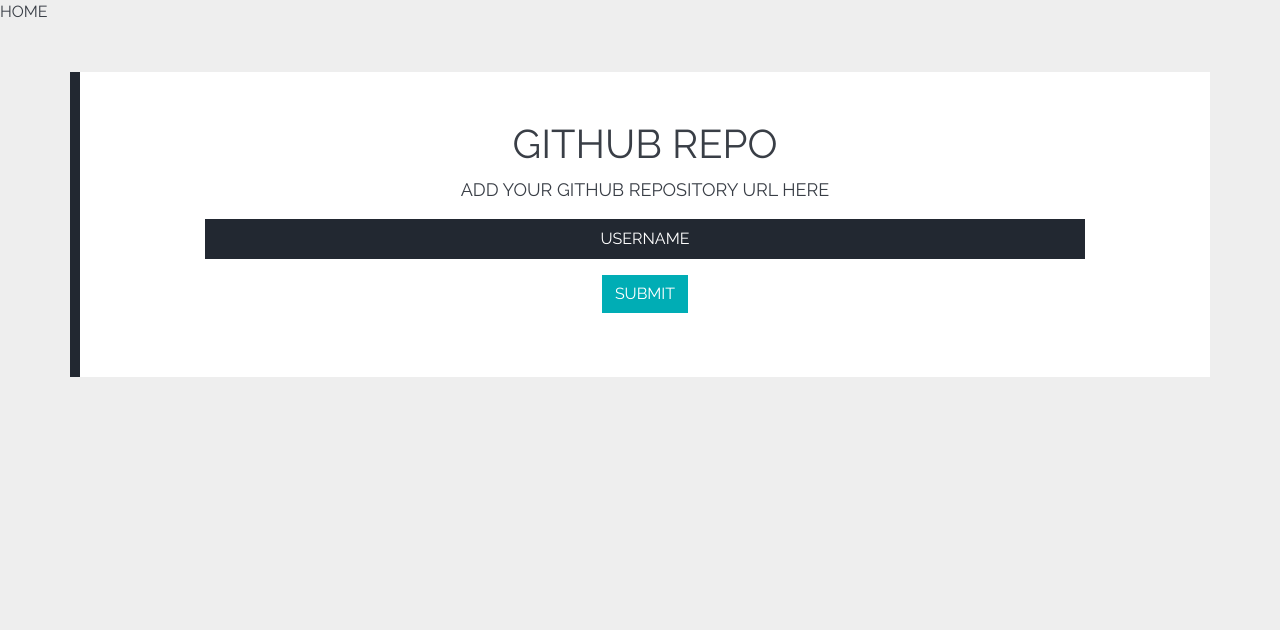
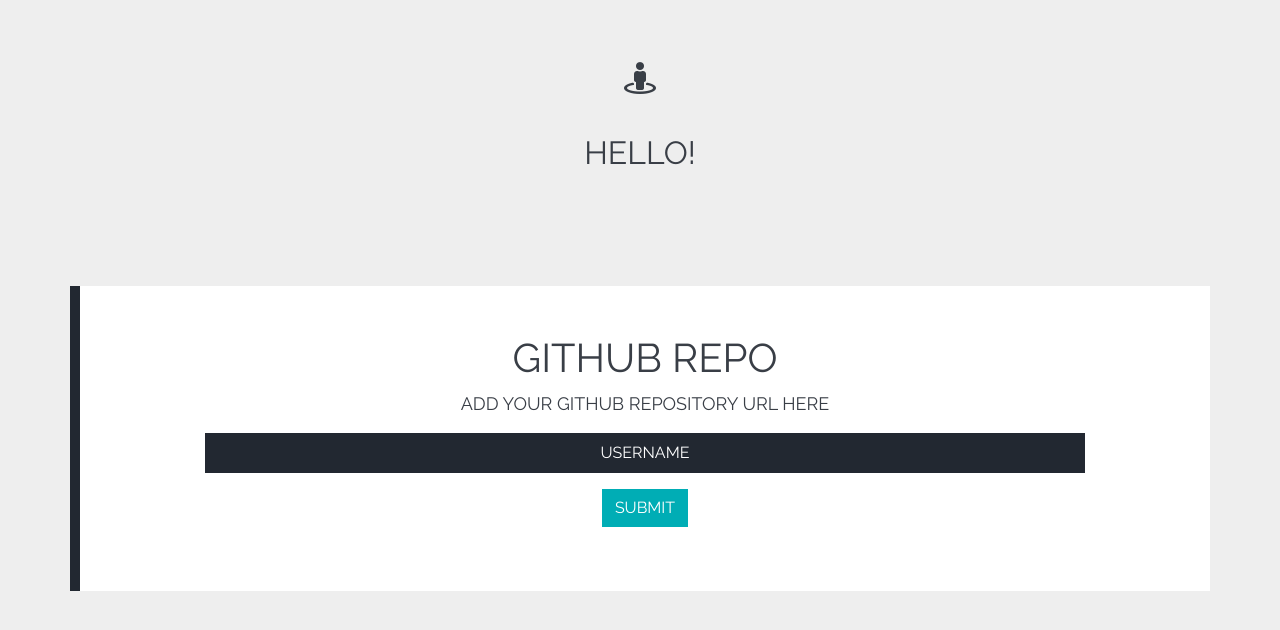
Before and after one commit to crystalrhee/hackalong-2018, a Flask app: page / in a window 1280 px wide. Shown: the top 630 px of the page. Run offline with Flask 2, Linux system fonts and the light colour scheme; some libraries are stand-ins or nearby versions.

Commit message:
animation

```diff
--- /dev/null
+++ b/app/static/css/form.css
@@ -0,0 +1,70 @@
+.container {
+	border-left: 10px solid #222831;
+	background-color: white;
+	text-align: center;
+}
+
+form .field-box {
+	background-color: #eeeeee;
+	border: none;
+	position: relative;
+	width: 80%;
+}
+
+form #username {
+	background-color: #eeeeee;
+	border: none;
+	height: 100%;
+	padding-left: 25%;
+	width: 100%;
+}
+
+form label {
+	background-color: #222831;
+	color: white;
+	height: 100%;
+	left: 0;
+	line-height: 40px;
+	position: absolute;
+	top: 0;
+	vertical-align: middle;
+	width: 100%;
+
+	-webkit-transition: background-color 500ms ease-in-out, width 500ms ease-in-out;
+	-moz-transition: background-color 500ms ease-in-out, width 500ms ease-in-out;
+	-o-transition: background-color 500ms ease-in-out, width 500ms ease-in-out;
+	transition: background-color 500ms ease-in-out, width 500ms ease-in-out;
+}
+
+form .field-box:hover label, form .focus label {
+	background-color: #00adb5;
+	width: 20%;
+
+	-webkit-transition: background-color 500ms ease-in-out, width 500ms ease-in-out;
+	-moz-transition: background-color 500ms ease-in-out, width 500ms ease-in-out;
+	-o-transition: background-color 500ms ease-in-out, width 500ms ease-in-out;
+	transition: background-color 500ms ease-in-out, width 500ms ease-in-out;
+}
+
+input, .btn {
+	outline: none;
+}
+
+input:focus, .btn:focus {
+	outline: none;
+	box-shadow: none;
+}
+
+.submit-btn {
+	background-color: #00adb5;
+	border-radius: 0;
+	color: white;
+	outline: none;
+}
+
+.submit-btn:hover {
+	background-color: #222831;
+	border-radius: 0;
+	color: #00adb5;
+	outline: none;
+}
--- a/app/static/css/main.css
+++ b/app/static/css/main.css
@@ -10,76 +10,28 @@
 }
 
 .header {
-	display: none;
+	line-height: 20px;
+	margin: 5% auto;
+	position: relative;
 }
 
-.container {
-	border-left: 10px solid #222831;
-	background-color: white;
-	text-align: center;
+.header i {
+	animation: float 1.4s ease-in-out infinite;
+	position: absolute;
+	left: 50%;
+	top: 0;
+	transform: translate(50%, 0);
 }
 
-form .field-box {
-	background-color: #eeeeee;
-	border: none;
-	position: relative;
-	width: 80%;
+@keyframes float {
+	0%, 100% {
+		transform: translate(-50%, -5px);
+	}
+	50% {
+		transform: translate(-50%, 0);
+	}
 }
 
-form #username {
-	background-color: #eeeeee;
-	border: none;
-	height: 100%;
-	padding-left: 25%;
-	width: 100%;
+.header h2 {
+	padding: 70px 0 50px;
 }
-
-form label {
-	background-color: #222831;
-	color: white;
-	height: 100%;
-	left: 0;
-	line-height: 40px;
-	position: absolute;
-	top: 0;
-	vertical-align: middle;
-	width: 100%;
-
-	-webkit-transition: background-color 500ms ease-in-out, width 500ms ease-in-out;
-    -moz-transition: background-color 500ms ease-in-out, width 500ms ease-in-out;
-    -o-transition: background-color 500ms ease-in-out, width 500ms ease-in-out;
-    transition: background-color 500ms ease-in-out, width 500ms ease-in-out;
-}
-
-form .field-box:hover label, form .focus label {
-	background-color: #00adb5;
-	width: 20%;
-
-	-webkit-transition: background-color 500ms ease-in-out, width 500ms ease-in-out;
-    -moz-transition: background-color 500ms ease-in-out, width 500ms ease-in-out;
-    -o-transition: background-color 500ms ease-in-out, width 500ms ease-in-out;
-    transition: background-color 500ms ease-in-out, width 500ms ease-in-out;
-}
-
-input, .btn {
-	outline: none;
-}
-
-input:focus, .btn:focus {
-	outline: none;
-	box-shadow: none;
-}
-
-.submit-btn {
-	background-color: #00adb5;
-	border-radius: 0;
-	color: white;
-	outline: none;
-}
-
-.submit-btn:hover {
-	background-color: #222831;
-	border-radius: 0;
-	color: #00adb5;
-	outline: none;
-}
--- a/app/templates/base.html
+++ b/app/templates/base.html
@@ -7,12 +7,14 @@
 	<meta charset="UTF-8">
 	<meta http-equiv="X-UA-Compatible" content="IE=edge,chrome=1">
 	<meta name="viewport" content="width=device-width,initial-scale=1">
-	{% block title %}{{ title }}{% endblock %}
+	<title>{{ title }}</title>
 	<link rel="stylesheet" href="https://maxcdn.bootstrapcdn.com/bootstrap/4.0.0/css/bootstrap.min.css" integrity="sha384-Gn5384xqQ1aoWXA+058RXPxPg6fy4IWvTNh0E263XmFcJlSAwiGgFAW/dAiS6JXm" crossorigin="anonymous">
 	<link href="https://fonts.googleapis.com/css?family=Raleway" rel="stylesheet">
 	<link rel="stylesheet" href="https://use.fontawesome.com/releases/v5.2.0/css/all.css" integrity="sha384-hWVjflwFxL6sNzntih27bfxkr27PmbbK/iSvJ+a4+0owXq79v+lsFkW54bOGbiDQ" crossorigin="anonymous">
+
 	<link rel= "stylesheet" type= "text/css" href= "../static/css/main.css">
-	<link rel="shortcut icon" type="image/png" href="../static/img/favicon.png"/>
+	<link rel= "stylesheet" type= "text/css" href= "../static/css/form.css">
+	<link rel="shortcut icon" type="image/png" href="../static/img/favicon.ico"/>
 </head>
 <body>
 	{% block header %}{% endblock %}
--- a/app/templates/index.html
+++ b/app/templates/index.html
@@ -1,13 +1,14 @@
 {% extends "base.html" %}
 
 {% block header %}
-<div class="header">
-    <i class="fas fa-search"></i>
+<div class="bg-transparent border-0 container header">
+    <i class="fas fa-street-view fa-2x"></i>
+    <h2>Hello!</h2>
 </div>
 {% endblock %}
 
 {% block content %}
-<div class="container mt-5 py-5">
+<div class="container py-5">
     <h1>Github Repo</h1>
     <p>Add your github repository url here</p>
     <form>
```
Also changed, not shown: app/static/img/favicon.ico (added), app/static/img/favicon.png (deleted).
